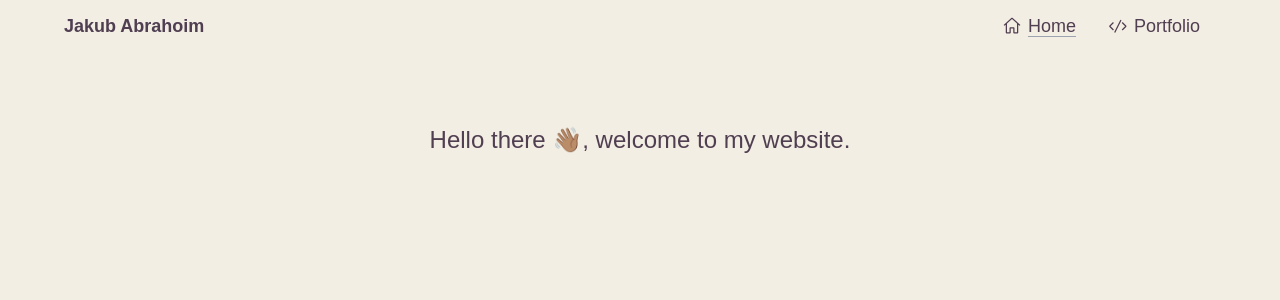
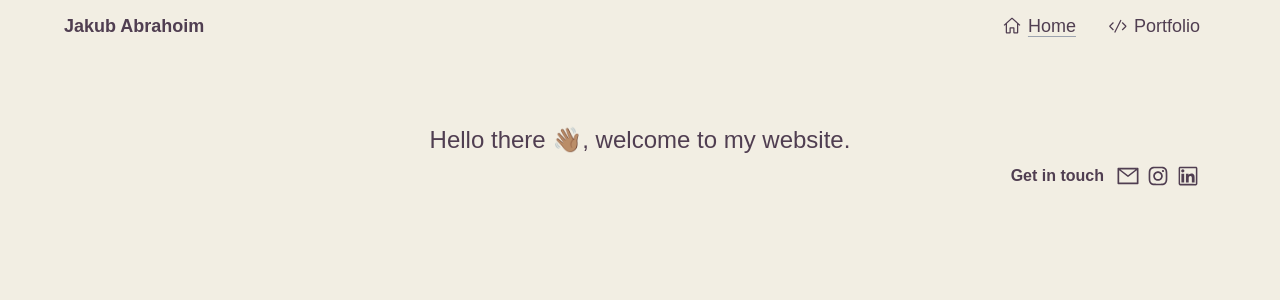
Before and after one commit to jakubabrahoim/next.js-shenenigans, a Next.js app: page / in a window 1280 px wide. Shown: the top 300 px of the page. Built offline with nearby package versions, Linux system fonts and the light colour scheme.

Commit message:
added footer, styling

```diff
--- /dev/null
+++ b/components/Footer/Footer.tsx
@@ -0,0 +1,24 @@
+import { IconContext } from "react-icons";
+import { AiOutlineMail, AiOutlineInstagram, AiOutlineLinkedin } from 'react-icons/ai';
+
+const Footer = () => {
+    return (
+        <footer className="flex w-screen max-w-6xl justify-between pt-2 sm:mx-auto">
+            <div></div>
+            <div className="mr-4 flex items-center justify-center">
+                <span className='mr-3 font-bold'>Get in touch</span>
+                <IconContext.Provider value={{className: 'mr-1.5 w-6 h-6 hover:text-orchid-200 transition duration-500 cursor-pointer'}}>
+                    <AiOutlineMail />
+                </IconContext.Provider>
+                <IconContext.Provider value={{className: 'mr-1.5 w-6 h-6 hover:text-orchid-200 transition duration-500 cursor-pointer'}}>
+                    <AiOutlineInstagram />
+                </IconContext.Provider>
+                <IconContext.Provider value={{className: 'w-6 h-6 hover:text-orchid-200 transition duration-500 cursor-pointer'}}>
+                    <AiOutlineLinkedin />
+                </IconContext.Provider>
+            </div>
+        </footer>
+    );
+}
+
+export default Footer;
--- a/components/Home/HomeWrapper.tsx
+++ b/components/Home/HomeWrapper.tsx
@@ -1,6 +1,6 @@
 const HomeWrapper = () => {
     return (
-        <div className='mx-auto mt-20 flex max-w-5xl flex-col items-center'>
+        <div className='mx-auto mt-20 flex max-w-6xl flex-col items-center'>
             <h1 className='text-center text-2xl'>Hello there 👋🏽, welcome to my website.</h1>
         </div>
     )
--- a/pages/index.tsx
+++ b/pages/index.tsx
@@ -3,6 +3,7 @@ import Head from 'next/head';
 
 import Navigation from '../components/Navigation/Navigation';
 import HomeWrapper from '../components/Home/HomeWrapper';
+import Footer from '../components/Footer/Footer';
 
 const Home: NextPage = () => {
 	return (
@@ -17,6 +18,7 @@ const Home: NextPage = () => {
 			</Head>
 			<Navigation />
 			<HomeWrapper />
+			<Footer />
 		</section>
 	)
 }
```
